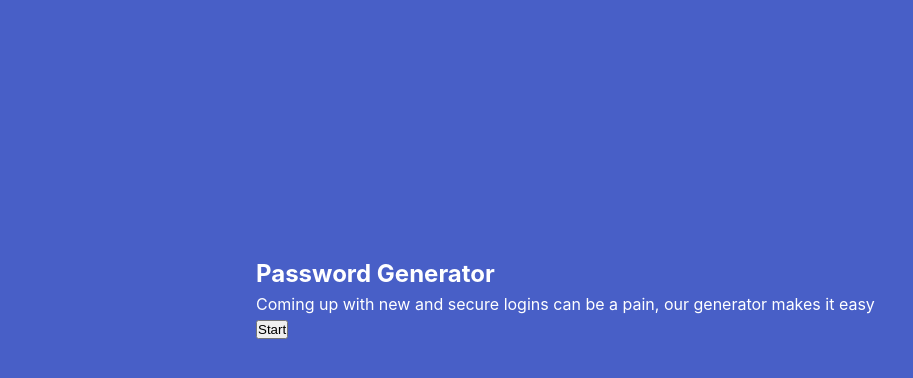
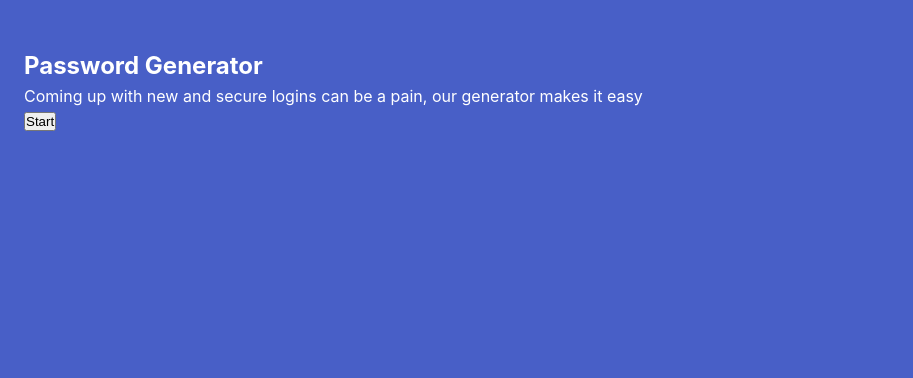
Before and after one commit to smserpa/new-password-generator, a plain HTML site: page index.html in a window 1280 px wide. Shown: the whole page, without its empty margins (0-913 px from the left). Drawn offline with Linux system fonts and the light colour scheme.

Commit message:
updated styles for hero-body

```diff
--- a/styles.css
+++ b/styles.css
@@ -1,11 +1,10 @@
 * {
     margin:0;
     padding:0;
-    box-sizing: border-box;
+    box-sizing: inherit;
 }
 
 html {
-    display: block;
     overflow: hidden;
     font-family: DM Sans,-apple-system,BlinkMacSystemFont,Segoe UI,Roboto,Oxygen,Ubuntu,Cantarell,Open Sans,Helvetica Neue,sans-serif;
 }
@@ -22,5 +21,11 @@ body {
     align-items: stretch;
     display: flex;
     flex-direction: column;
-    padding: 20%;
 }
+
+.hero-body {
+    align-items: center;
+    flex-grow: 1;
+    flex-shrink: 0;
+    padding: 3rem 1.5rem;
+}
```
